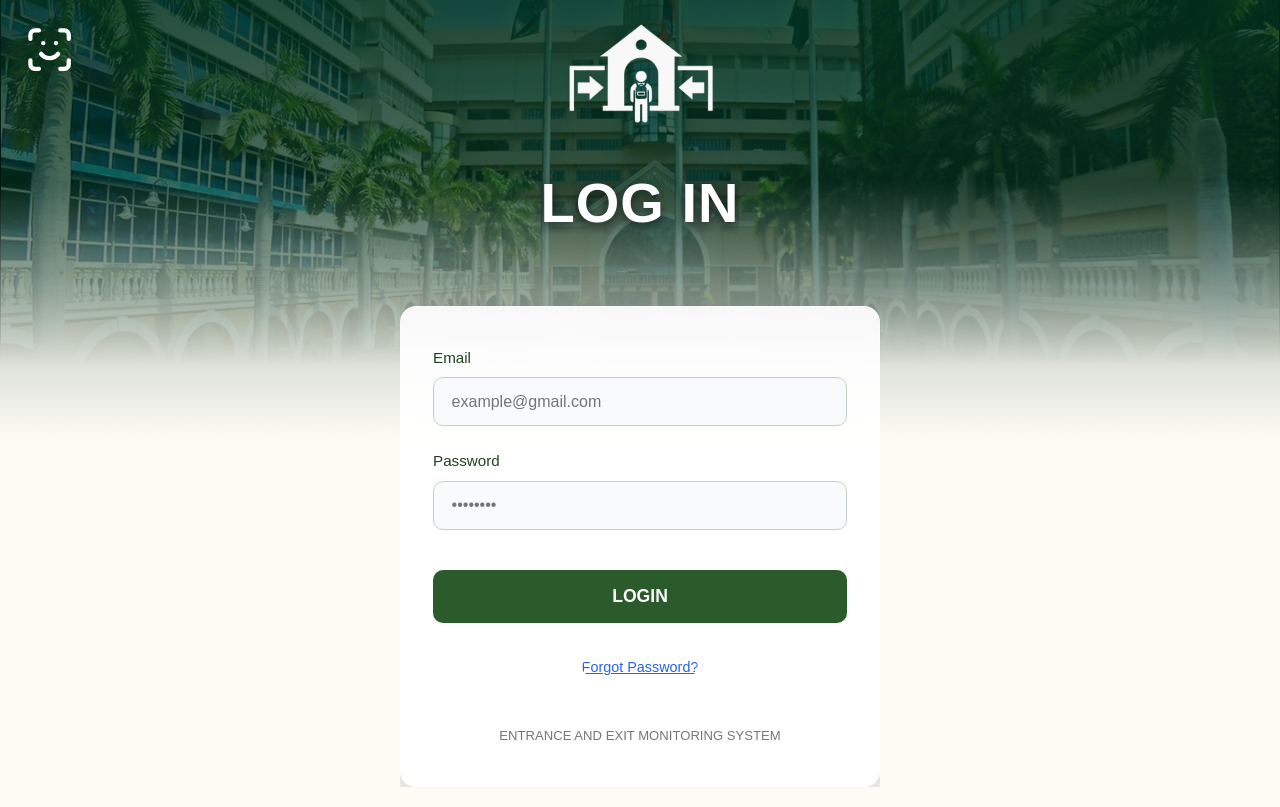
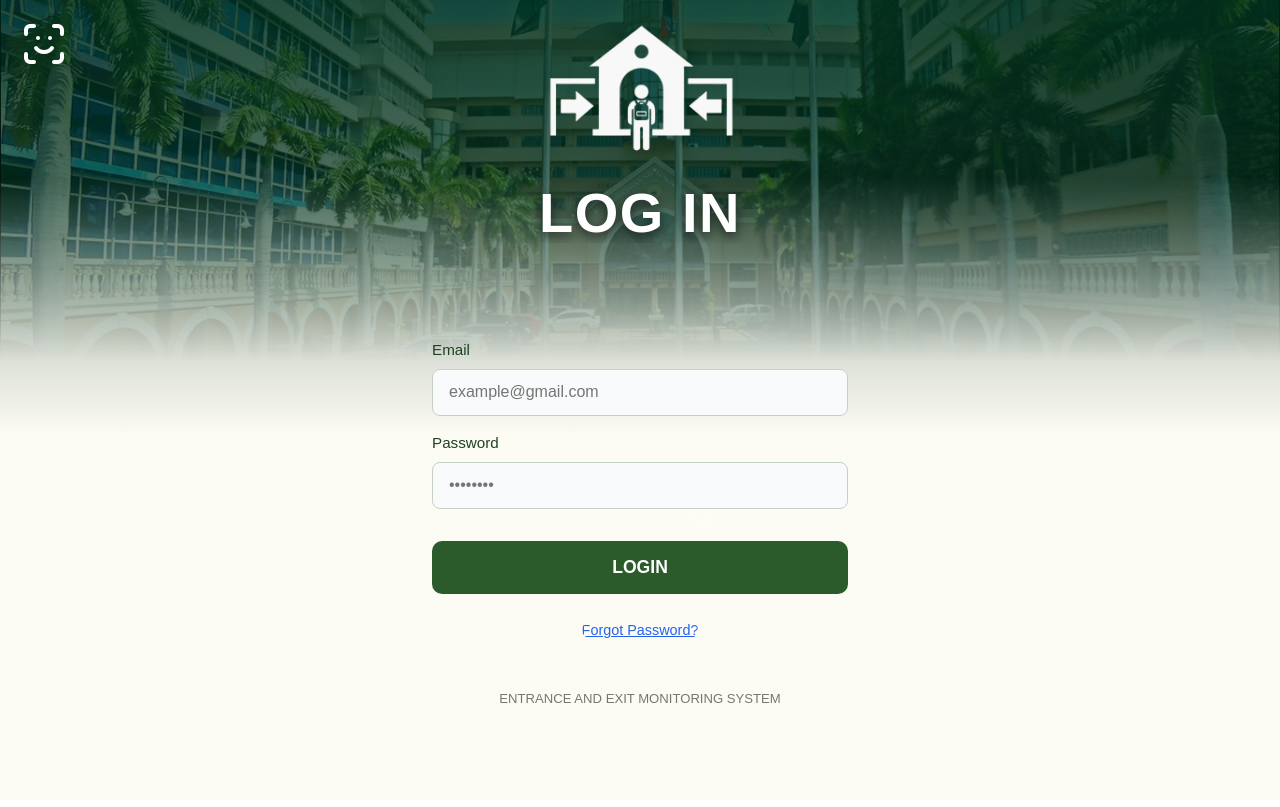
Before and after one commit to jalzoren/Entrance-and-Exit-Monitoring-PLP-Students, a React (Vite) app in the folder plp-student-monitoring/: page / in a window 1280 px wide. Built offline with nearby package versions, Linux system fonts and the light colour scheme.

Commit message:
More Fixes

```diff
--- a/plp-student-monitoring/src/css/ForgotPass.css
+++ b/plp-student-monitoring/src/css/ForgotPass.css
@@ -1,55 +1,64 @@
-/* ForgotPass.css – should be very similar to Login.css */
+/* ForgotPass.css */
 
 .login-container {
   min-height: 100vh;
   width: 100vw;
-  background-image: url("../assets/MAIN.png");
+  display: flex;
+  justify-content: center;
+  align-items: flex-start; /* or center if you want vertical center */
+  background-image: url('../assets/MAIN.png');
   background-size: cover;
   background-position: center;
   background-repeat: no-repeat;
-  display: flex;
-  justify-content: center;
-  align-items: center;
   position: relative;
   padding: 20px;
+  box-sizing: border-box;
 }
 
 .top-left-icon {
   position: absolute;
-  top: 24px;
-  left: 24px;
-  font-size: 3.2rem;
-  color: white;
+  top: 20px;
+  left: 20px;
+  font-size: 3rem;
+  color: #fff;
   cursor: pointer;
   z-index: 10;
-  transition: color 0.25s;
+  transition: color 0.3s;
 }
 
 .top-left-icon:hover {
   color: #d99201;
 }
 
-.login-wrapper {
+/* ──────────────────────────────────────────────── */
+
+.login-content {
   width: 100%;
   max-width: 480px;
   display: flex;
   flex-direction: column;
   align-items: center;
-  gap: 2rem;
 }
 
-.login-header-container {
+/* Logo + title wrapper */
+.logined {
   display: flex;
   flex-direction: column;
   align-items: center;
-  gap: 1.2rem;               /* space between logo and title */
-  margin-bottom: 2.5rem;
+  margin-bottom: 2rem;
+  width: 100%;
 }
 
 .login-icon {
-  max-width: 180px;          /* ← adjust this value to your preference */
+  max-width: 280px;
   height: auto;
+  margin-bottom: 1.2rem;
   display: block;
+}
+
+.login-header {
+  text-align: center;
+  width: 100%;
 }
 
 .logintext {
@@ -58,48 +67,26 @@
   font-weight: 700;
   color: #ffffff;
   margin: 0;
-  text-shadow: 0 4px 12px rgba(0, 0, 0, 0.65);
+  text-shadow: 0 4px 12px rgba(0,0,0,0.65);
   letter-spacing: 1.5px;
-  line-height: 1.1;
-}
-.login-icon {
-  max-width: 220px;
-  height: auto;
-  margin-bottom: 1.2rem;
+  line-height: 1.05;
 }
 
-.logintext {
-  font-family: "Oswald", sans-serif;
-  font-size: 3.5rem;
-  font-weight: 700;
-  color: #ffffff;
-  margin: 0;
-  text-shadow: 0 4px 12px rgba(0,0,0,0.65);
-  letter-spacing: 1px;
+/* ──────────────────────────────────────────────── */
+
+.login-box {
+  width: 100%;
+  max-width: 420px;
+  border-radius: 14px;
+  padding: 2.2rem 1.8rem;
+  text-align: center;
 }
 
-.login-card {
-  background: rgba(255, 255, 255, 0.92);
-  backdrop-filter: blur(10px);
-  border-radius: 16px;
-  padding: 2.5rem 2rem;
-  width: 100%;
-  box-shadow: 0 10px 40px rgba(0,0,0,0.22);
-  border: 1px solid rgba(255,255,255,0.25);
-}
-
-.form-description {
-  text-align: center;
-  color: #4b5563;
-  margin: 0 0 1.8rem 0;
-  font-size: 1rem;
-  line-height: 1.5;
-}
-
+/* Form */
 .login-form {
   display: flex;
   flex-direction: column;
-  gap: 1.5rem;
+  gap: 1rem;
 }
 
 .input-group {
@@ -111,90 +98,71 @@
 .input-group label {
   font-size: 0.95rem;
   color: #1f4220;
-  margin-bottom: 0.5rem;
+  margin-bottom: 0.45rem;
   font-weight: 500;
 }
 
+/* Email + Send button row */
+.input-group-row {
+  display: flex;
+  gap: 10px;
+}
+
+.email-input,
 .input-group input {
-  width: 100%;
-  padding: 0.9rem 1.1rem;
+  flex: 1;
+  padding: 0.85rem 1rem;
   border: 1px solid #c4d1c4;
-  border-radius: 10px;
+  border-radius: 8px;
   font-size: 1rem;
   background: #f9fafb;
 }
 
+.email-input:focus,
 .input-group input:focus {
   outline: none;
   border-color: #2b5a2b;
-  box-shadow: 0 0 0 3px rgba(43,90,43,0.15);
-}
-
-/* ── Send code row ── */
-.input-with-button {
-  display: flex;
-  gap: 10px;
-}
-
-.input-with-button input {
-  flex: 1;
+  box-shadow: 0 0 0 3px rgba(43,90,43,0.12);
 }
 
 .send-code-button {
-  padding: 0 1.5rem;
+  padding: 0 1.4rem;
   background: #548772;
   color: white;
   border: none;
-  border-radius: 10px;
+  border-radius: 8px;
   font-weight: 600;
   cursor: pointer;
   white-space: nowrap;
+  transition: background 0.25s;
 }
 
 .send-code-button:hover {
   background: #3e6a5a;
 }
 
-/* ── Password with eye icon ── */
-.password-input-wrapper {
-  position: relative;
-}
-
-.show-password-btn {
-  position: absolute;
-  right: 12px;
-  top: 50%;
-  transform: translateY(-50%);
-  background: none;
-  border: none;
-  color: #6b7280;
-  font-size: 1.2rem;
-  cursor: pointer;
-  padding: 0;
-}
-
-.confirm-button {
-  margin-top: 1.2rem;
-  padding: 1rem;
+/* Submit button */
+.submit-button {
+  width: 100%;
+  padding: 0.95rem;
+  margin-top: 1rem;
   background: #2b5a2b;
   color: white;
   border: none;
-  border-radius: 10px;
-  font-size: 1.1rem;
+  border-radius: 8px;
+  font-size: 1.05rem;
   font-weight: 600;
   cursor: pointer;
+  transition: background 0.3s;
 }
 
-.confirm-button:hover {
+.submit-button:hover {
   background: #1f4220;
 }
 
-.form-footer {
-  margin-top: 2rem;
-  text-align: center;
-}
-
-.back-to-login {
+/* Back link */
+.back-to-home {
+  margin-top: 1.5rem;
   background: none;
   border: none;
   color: #2563eb;
@@ -203,7 +171,11 @@
   padding: 0;
 }
 
-.back-to-login a {
+.back-to-home a {
   color: inherit;
   text-decoration: underline;
 }
+
+.back-to-home:hover {
+  color: #1e40af;
+}
--- a/plp-student-monitoring/src/css/Login.css
+++ b/plp-student-monitoring/src/css/Login.css
@@ -55,7 +55,7 @@
 
 .logintext {
   font-family: 'Oswald', sans-serif;
-  font-size: 3.8rem;
+  font-size: 3.5rem;
   font-weight: 700;
   color: #ffffff;
   margin: 0;
@@ -67,13 +67,10 @@
 
 /* Card-like form container */
 .login-card {
-  backdrop-filter: blur(10px);
-  -webkit-backdrop-filter: blur(10px);
+
   border-radius: 16px;
   padding: 2.5rem 2rem;
   width: 100%;
-  box-shadow: 0 10px 40px rgba(0, 0, 0, 0.22);
-  border: 1px solid rgba(255,255,255,0.25);
 }
 
 /* Form elements */
--- a/plp-student-monitoring/src/pages/ForgotPass.jsx
+++ b/plp-student-monitoring/src/pages/ForgotPass.jsx
@@ -1,4 +1,3 @@
-// src/pages/ForgotPassword.jsx  (Step 1)
 import { useState } from "react";
 import "../css/ForgotPass.css";
 import logo from "../assets/logo2.png";
@@ -6,12 +5,18 @@ import { LuScanFace } from "react-icons/lu";
 
 export default function ForgotPassword() {
   const [email, setEmail] = useState("");
+  const [code, setCode] = useState("");
 
   const handleSendCode = (e) => {
+    e.preventDefault(); // prevent page reload when clicking Send
+    console.log("Send code to:", email);
+    // → Later: call API here + show loading / success message
+  };
+
+  const handleSubmit = (e) => {
     e.preventDefault();
-    console.log("Sending reset code to:", email);
-    // → Call your backend API here (e.g. axios.post('/api/forgot-password', { email }))
-    // → Show success message or go to next step after success
+    console.log({ email, code });
+    // → Later: verify code → redirect to reset password page
   };
 
   return (
@@ -21,43 +26,66 @@ export default function ForgotPassword() {
         className="top-left-icon"
       />
 
-      <div className="login-wrapper">
-        <div className="login-header-container">
-          <img src={logo} alt="System Logo" className="login-icon" />
-          <h1 className="logintext">FORGOT PASSWORD</h1>
+      <div className="login-content">
+        <div className="logined">
+          <img src={logo} alt="Logo" className="login-icon" />
+          <div className="login-header">
+            <h1 className="logintext">FORGOT PASSWORD</h1>
+          </div>
         </div>
 
-        <div className="login-card">
-          <p className="form-description">
-            Enter your email address and we'll send you a verification code.
-          </p>
-
-          <form className="login-form" onSubmit={handleSendCode}>
+        <div className="login-box">
+          <form className="login-form" onSubmit={handleSubmit}>
             <div className="input-group">
               <label htmlFor="email">Email</label>
-              <div className="input-with-button">
+              <div className="input-group-row">
                 <input
                   id="email"
-                  type="email"
+                  className="email-input"
+                  type="email"           // changed from text → better validation
                   placeholder="example@gmail.com"
                   value={email}
                   onChange={(e) => setEmail(e.target.value)}
                   required
                 />
-                <button type="submit" className="send-code-button">
-                  Send Code
+                <button
+                  type="button"
+                  className="send-code-button"
+                  onClick={handleSendCode}
+                >
+                  Send
                 </button>
               </div>
             </div>
+
+            <div className="input-group">
+              <label htmlFor="code">Code</label>
+              <input
+                id="code"
+                type="text"
+                placeholder="Enter verification code"
+                value={code}
+                onChange={(e) => setCode(e.target.value)}
+                required
+              />
+            </div>
+
+            {/* Changed <a> wrapping button → better semantics */}
+            <button type="submit" className="submit-button">
+              SUBMIT
+            </button>
           </form>
 
-          <div className="form-footer">
-            <button type="button" className="back-to-login">
-              <a href="/">Back to Login</a>
-            </button>
-          </div>
+          <button type="button" className="back-to-home">
+            <a href="/">Back to Login</a>
+          </button>
+            <p className="footer-text">
+              ENTRANCE AND EXIT MONITORING SYSTEM
+            </p>
         </div>
+
       </div>
+
     </div>
   );
 }
```
